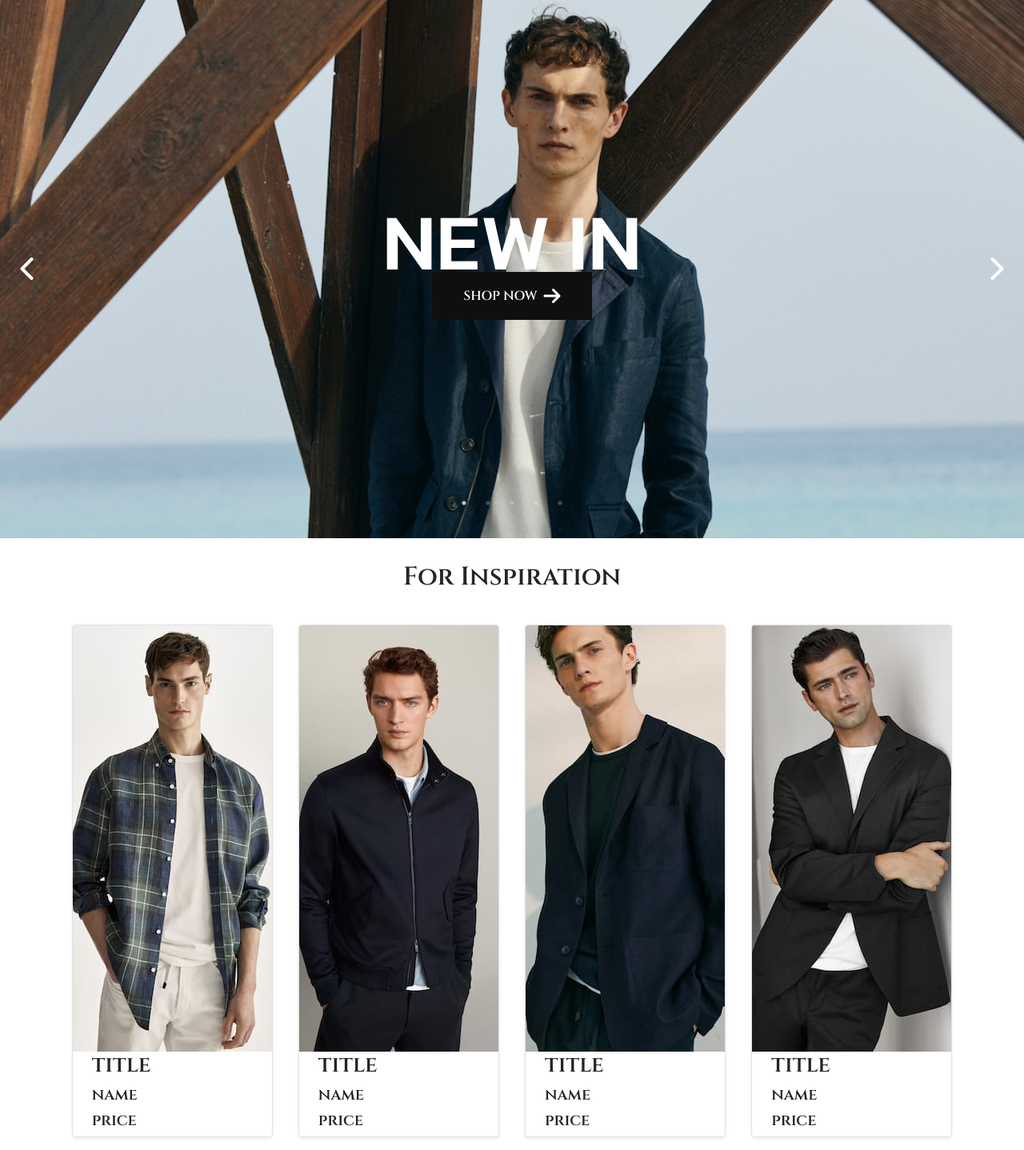
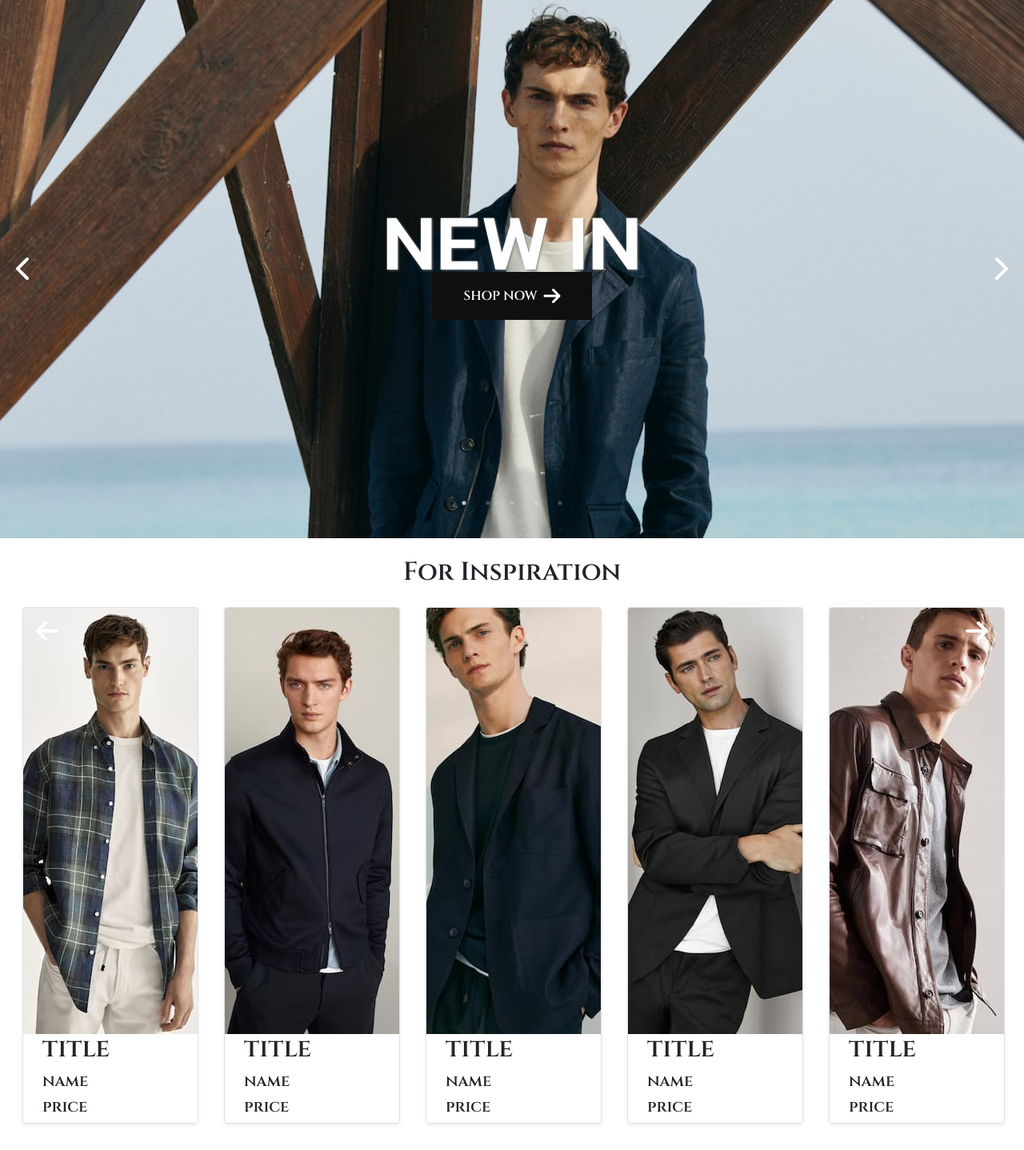
Before and after one commit to jhang0912/PP-PHP-Fashion-Online-Store, a PHP site: page / in a window 1280 px wide. Shown: the part 127-1565 px from the top of the page at 80% size. After the commit the page ends 1533 px from the top, so only its background shows below. Run offline with PHP 8.4, Linux system fonts and the light colour scheme; data that the repository does not hold is empty; some libraries are stand-ins or nearby versions; grey boxes are pictures that could not be loaded.

Commit message:
1.home.php/forInspiration.php/home.css -以後端撰寫前端推薦商品元件-(.forInspiration) 2.forInspiration.js -前端動態效果-(.forInspiration輪播效果)

```diff
--- a/api/forInspiration.php
+++ b/api/forInspiration.php
@@ -1,9 +1,12 @@
 <?php
-include_once "../toolKit.php";
-
-for ($i=1; $i <= 1 ; $i++) {
+for ($i=1; $i <= 6 ; $i++) {
 ?>
-
+<div class="for-card d-flex flex-wrap justify-content-center align-items-center border rounded overflow-hidden shadow-sm mb-4 ms-3 me-3" data-index="<?=$i?>">
+    <a href=""><img src="./img/forInspiration/<?=$i?>.jpg"></a>
+    <h2 class="col-12 ms-5">title</h2>
+    <h5 class="col-12 ms-5">name</h5>
+    <h5 class="col-12 ms-5">price</h5>
+  </div>
 <?php
 }
 ?>
--- a/css/home.css
+++ b/css/home.css
@@ -43,6 +43,7 @@
   font-family: 'Kanit', sans-serif;
   font-size: 100px;
   color: white;
+  text-shadow: 1px 1px 2.5px gray;
 }
 #Content .button
 {
@@ -99,28 +100,36 @@
     left: 50%;
     transform: translate(-50%,-50%);
 }
-#Content .arrow
+#Content .arrow1
 {
   position: absolute;
   top: 0px;
-  width: 100vw;
+  width: 60px;
+  height: calc(100vh - 126px);
+}
+#Content .arrow2
+{
+  position: absolute;
+  top: 0px;
+  right: 0;
+  width: 60px;
   height: calc(100vh - 126px);
 }
 #Content .prev
 {
   position: absolute;
-    left: 2%;
     top: 50%;
-    transform: translateY(-50%);
+    left: 50%;
+    transform: translate(-50%,-50%);
     z-index: 400;
     cursor: pointer;
   }
   #Content .next
   {
     position: absolute;
-    right: 2%;
     top: 50%;
-    transform: translateY(-50%);
+    left: 50%;
+    transform: translate(-50%,-50%);
     z-index: 400;
     cursor: pointer;
 }
@@ -134,10 +143,14 @@
   color: white;
 
 }
-#Content .for-card
+#Content .forInspirationCon
+{
+  position: relative;
+}
+/* #Content .for-card
 {
   width: 20%;
-}
+} */
 #Content >img
 {
   position: relative;
@@ -145,14 +158,38 @@
   left: 50%;
   transform: translate(-50%,-50%);
 }
+#Content .prev2
+{
+  position: absolute;
+  top: 2%;
+  left: 45px;
+  color: white;
+  cursor: pointer;
+  z-index: 1000;
+  transition: all 0.25s ease-in;
+}
+#Content .prev2:hover
+{
+  color: black;
 
+}
+#Content .next2
+{
+  position: absolute;
+  top: 2%;
+  right: 45px;
+  color: white;
+  cursor: pointer;
+  z-index: 1000;
+  transition: all 0.25s ease-in;
+}
+#Content .next2:hover
+{
+  color: black;
+}
 /* RWD */
 @media (min-width:0px) and (max-width:767px)
 {
-  #Content
-  {
-    height:calc(100vh - 108px);
-  }
   #Content .slick
   {
     height:calc(100vh - 108px);
--- a/front/home.php
+++ b/front/home.php
@@ -1,4 +1,4 @@
-<div class="slick">
+<div class="slick mb-4">
   <div class="banner">
     <img src="img/newIn.jpg">
     <div class="article">NEW IN</div>
@@ -50,35 +50,19 @@
   </div>
 </div>
 
-<div class="arrow">
+<div class="arrow1">
   <i class="prev fas fa-chevron-left h2 text-white m-0"></i>
+</div>
+
+<div class="arrow2">
   <i class="next fas fa-chevron-right h2 text-white m-0"></i>
 </div>
 
 <div class="title container-fluid text-center h2 mb-4">For Inspiration</div>
-<div class="forInspiration container-fluid d-flex flex-wrap justify-content-center align-items-center">
-  <div class="for-card d-flex flex-wrap justify-content-center align-items-center border rounded overflow-hidden shadow-sm m-3">
-    <img src="./img/forInspiration/1.jpg">
-    <h3 class="col-12 ms-5">title</h3>
-    <h5 class="col-12 ms-5">name</h5>
-    <h5 class="col-12 ms-5">price</h5>
+<div class="forInspirationCon">
+  <i class="prev2 fas fa-arrow-left rounded h2 m-0"></i>
+  <div class="forInspiration container-fluid d-flex flex-wrap justify-content-center align-items-center">
+    <?php include "api/forInspiration.php" ?>
   </div>
-  <div class="for-card d-flex flex-wrap justify-content-center align-items-center border rounded overflow-hidden shadow-sm m-3">
-    <img src="./img/forInspiration/2.jpg">
-    <h3 class="col-12 ms-5">title</h3>
-    <h5 class="col-12 ms-5">name</h5>
-    <h5 class="col-12 ms-5">price</h5>
-  </div>
-  <div class="for-card d-flex flex-wrap justify-content-center align-items-center border rounded overflow-hidden shadow-sm m-3">
-    <img src="./img/forInspiration/3.jpg">
-    <h3 class="col-12 ms-5">title</h3>
-    <h5 class="col-12 ms-5">name</h5>
-    <h5 class="col-12 ms-5">price</h5>
-  </div>
-  <div class="for-card d-flex flex-wrap justify-content-center align-items-center border rounded overflow-hidden shadow-sm m-3">
-    <img src="./img/forInspiration/4.jpg">
-    <h3 class="col-12 ms-5">title</h3>
-    <h5 class="col-12 ms-5">name</h5>
-    <h5 class="col-12 ms-5">price</h5>
-  </div>
+  <i class="next2 fas fa-arrow-right rounded h2 m-0"></i>
 </div>
```
Also changed, not shown: index.php (+12 -9 lines), js/forInspiration.js (+35 -8 lines), img/forInspiration/6.jpg (added).
